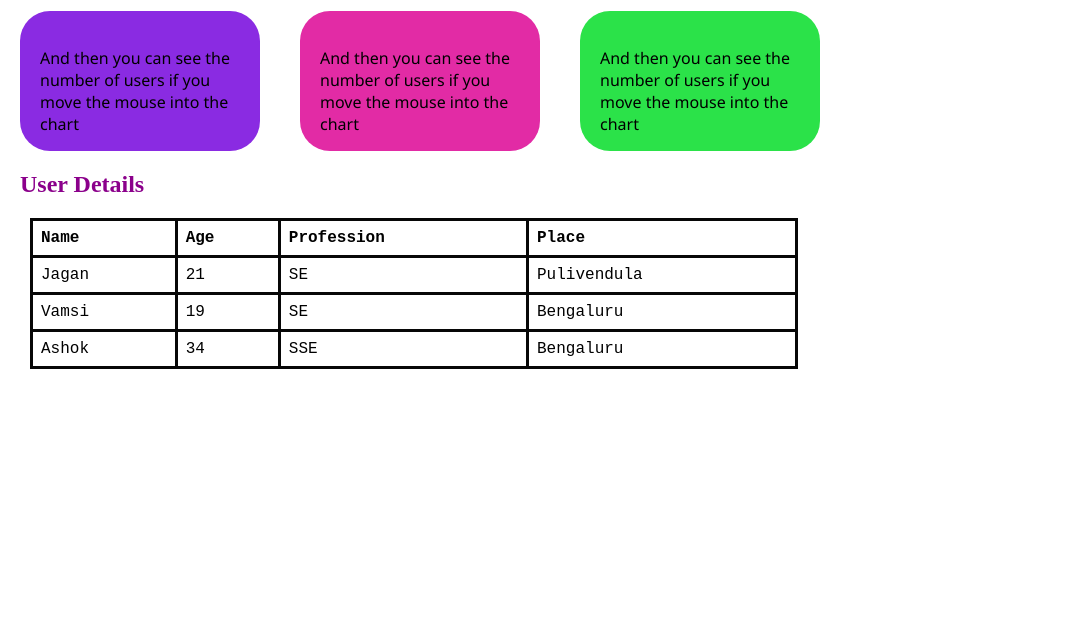
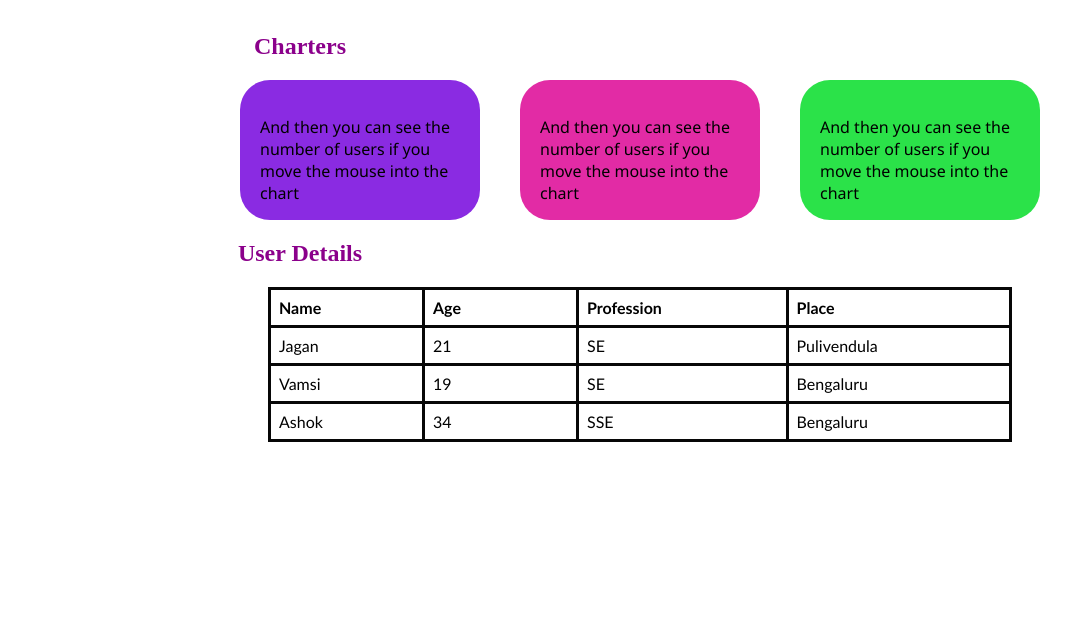
Before and after one commit to spcjagan/05-07-2022, a plain HTML site: page index2.html in a window 1280 px wide. Shown: the part 161-800 px from the top of the page, without its empty margins (0-1083 px from the left). Drawn offline with Linux system fonts and the light colour scheme.

Commit message:
first commit

```diff
--- a/index2.html
+++ b/index2.html
@@ -7,23 +7,36 @@
     <title>Sample Page</title>
     <style>
         body{
-            margin:0%;
-            padding: 0%;
+            margin:10px;
+            padding: 10px;
         }
          h1{
             text-align: center;
-            font-size: 50px;
+            font-size: 70px;
             color: black ;
          }
          h2{
             color:darkmagenta;
-            text-align:left;
+            text-align:center;
             margin:20px;
+            margin-right: 700px;
             margin-top: 0px;
+        }
+        #charters{
+            display: flex;
+            justify-content:center;
+            align-items: center;
+
+        }
+        #userdetails{
+            display: flex;
+            justify-content:center;
+            align-items: center;
+
         }
         .flexbox{
             display: flex;
-            justify-content:left;
+            justify-content:center;
             align-items: center;
         }
         .box1{
@@ -58,7 +71,7 @@
         }
         .table{
             display: flex;
-            justify-content: left;
+            justify-content: center;
             align-items: left;
 
         }
@@ -70,20 +83,24 @@
            padding: 0.5rem;
            font-weight: 900;
            text-align: left;
-           font-family: 'Courier New', Courier, monospace;
+           width:50px;
+           font-family:'Trebuchet MS', 'Lucida Sans Unicode', 'Lucida Grande', 'Lucida Sans', Arial, sans-serif;
         }
 
         td {
            border: 3px solid rgb(7, 7, 7);
            padding: 0.5rem;
+           width:50px;
            text-align: left;
-           font-family: 'Courier New', Courier, monospace;
+           font-family:'Trebuchet MS', 'Lucida Sans Unicode', 'Lucida Grande', 'Lucida Sans', Arial, sans-serif;
         }
     </style>
 </head>
 <body>
     <h1>Data Details </h1>
+    <div id="charters">
     <h2>Charters</h2>
+    </div>
     <div class="flexbox">
         <div class="box1">
             <p>And then you can see the number of users if you move the mouse into the chart</p>
@@ -96,7 +113,9 @@
         <p>And then you can see the number of users if you move the mouse into the chart</p>
       </div>
     </div>
+    <div id="userdetails">
     <h2>User Details</h2>
+    </div>
     <div class="table">
         <table style="width: 60%; margin:30px; margin-top: 0%; padding:0px;">
             <thead>
```
